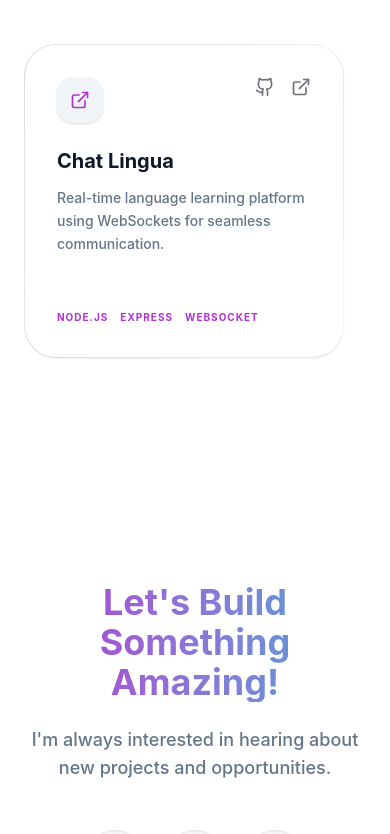
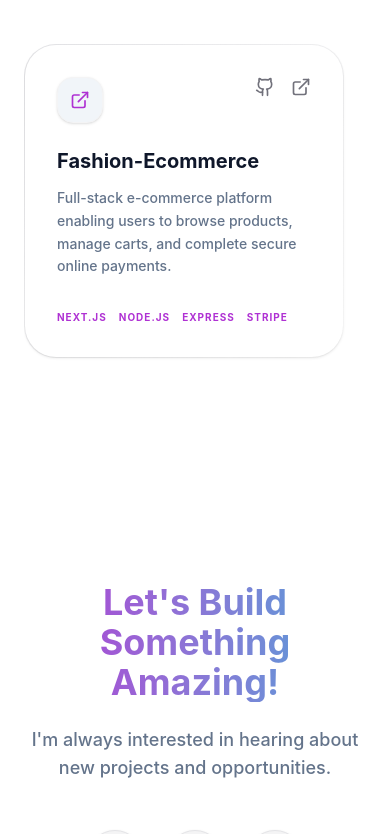
Before and after one commit to AyshaVolidis/AyshaVolidis-Portfolio, a React (Vite) app: page / in a window 390 px wide. Shown: the part 3254-4088 px from the top of the page. Built offline with nearby package versions, Linux system fonts and the light colour scheme.

Commit message:
feat: add responsive Projects section component with scrollable carousel

```diff
--- a/src/components/Projects.jsx
+++ b/src/components/Projects.jsx
@@ -3,7 +3,13 @@ import { motion, useScroll, useTransform } from "framer-motion";
 import { ExternalLink, Github, ChevronRight, ChevronLeft } from "lucide-react";
 
 const projects = [
-
+    {
+        title: "Fashion-Ecommerce",
+        tech: ["Next.js","Node.js", "Express","Stripe"],
+        description: "Full-stack e-commerce platform enabling users to browse products, manage carts, and complete secure online payments.",
+        link: "https://fashion-ecommerce-tan.vercel.app",
+        github: "https://github.com/AyshaVolidis/Fashion-ecommerce",
+    },
     {
         title: "Chat Lingua",
         tech: ["Node.js", "Express", "WebSocket"],
```
